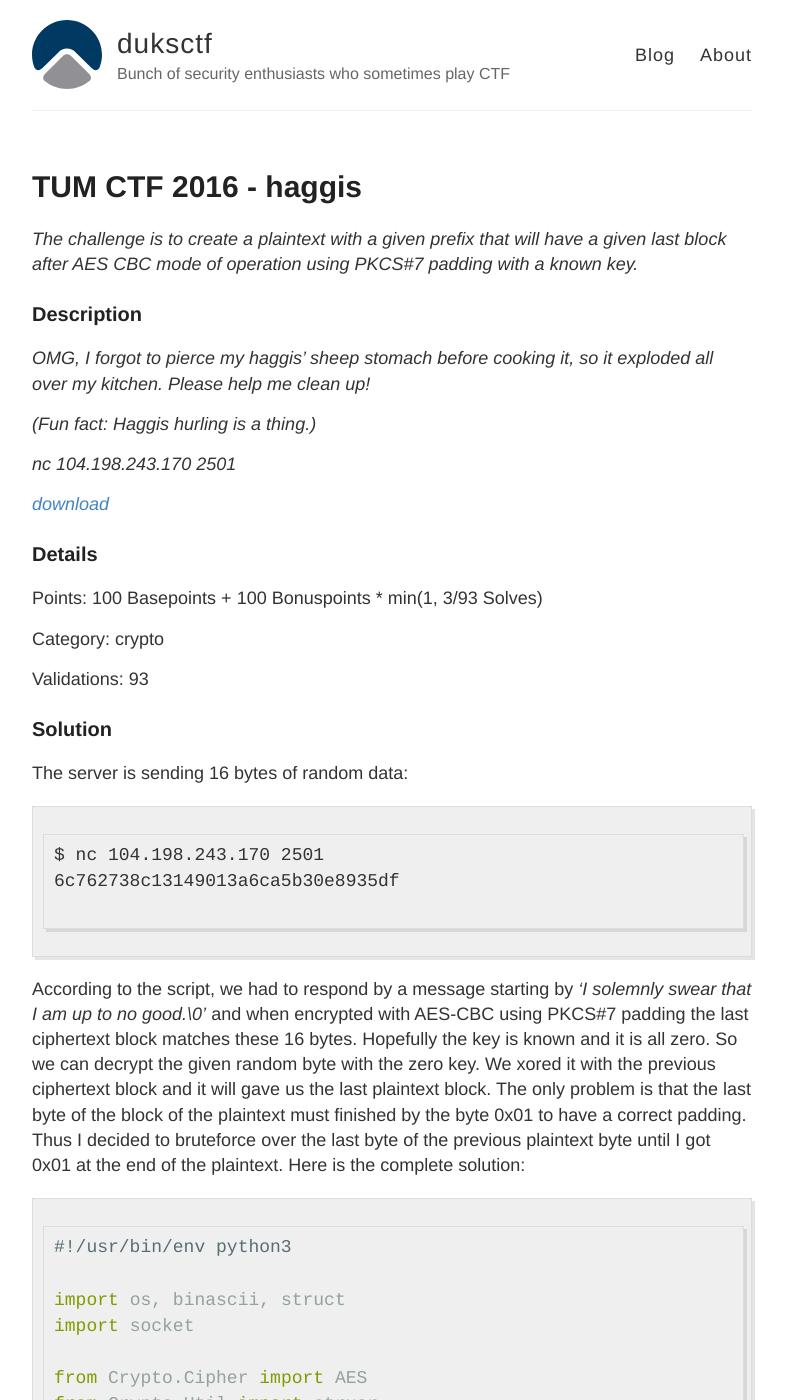
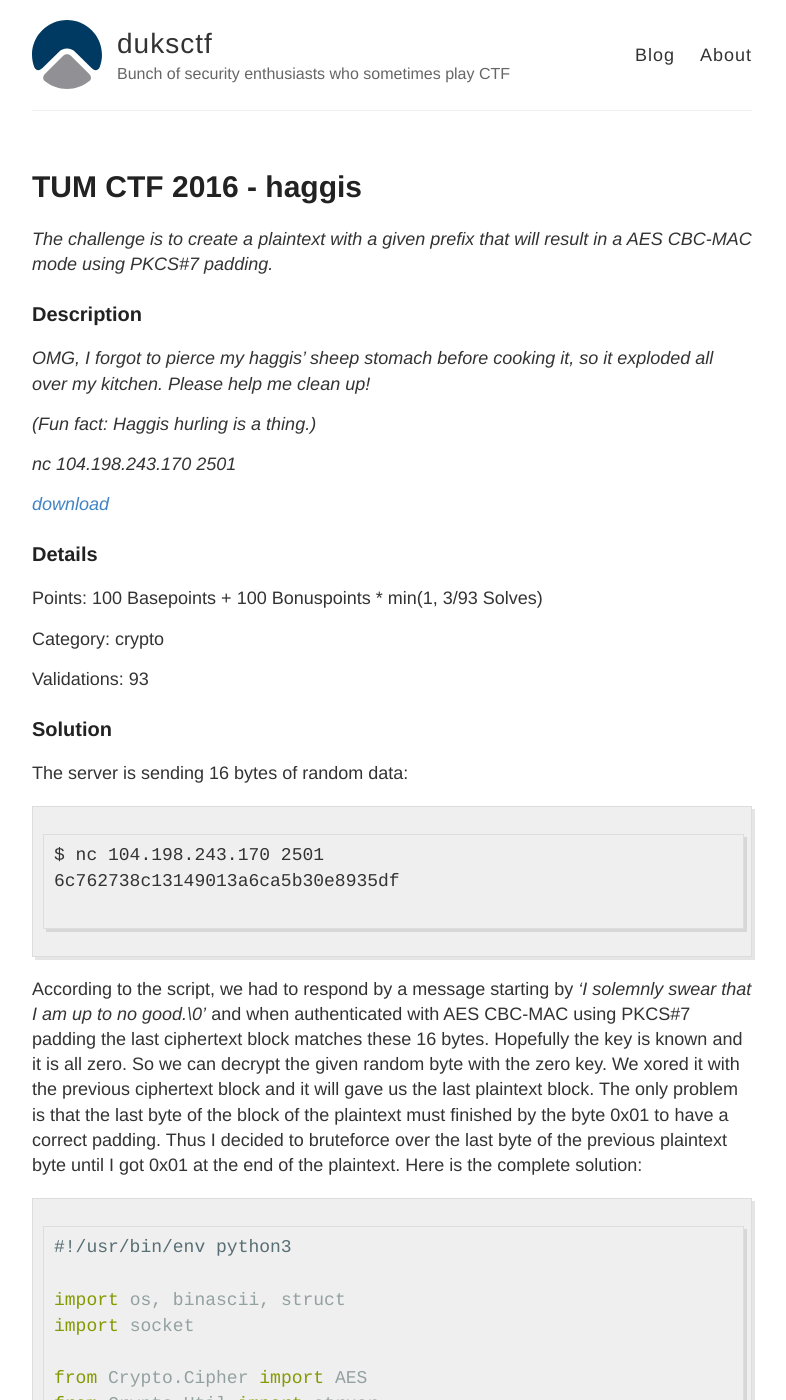
Before and after one commit to duksctf/duksctf.github.io, a Jekyll site: the page built from _posts/2016-10-01-TUMCTF2016-haggis.md, in a window 1280 px wide and 1400 px high. Shown: the whole window, without its empty margins (248-1034 px from the left). Built offline with Jekyll 4.4.1, drawn with Linux system fonts in a browser that asks for light colours.

Commit message:
TUM CTF Haggis

````diff
--- a/_posts/2016-10-01-TUMCTF2016-haggis.md
+++ b/_posts/2016-10-01-TUMCTF2016-haggis.md
@@ -4,7 +4,7 @@ title: TUM CTF 2016 - haggis
 date: 2016-10-01
 ---
 
-*The challenge is to create a plaintext with a given prefix that will have a given last block after AES CBC mode of operation using PKCS#7 padding with a known key.*
+*The challenge is to create a plaintext with a given prefix that will result in a AES CBC-MAC mode using PKCS#7 padding.*
 
 <!--more-->
 
@@ -35,7 +35,7 @@ $ nc 104.198.243.170 2501
 
 ```
 
-According to the script, we had to respond by a message starting by *'I solemnly swear that I am up to no good.\0'* and when encrypted with AES-CBC using PKCS#7 padding the last ciphertext block matches these 16 bytes. Hopefully the key is known and it is all zero. So we can decrypt the given random byte with the zero key. We xored it with the previous ciphertext block and it will gave us the last plaintext block. The only problem is that the last byte of the block of the plaintext must finished by the byte 0x01 to have a correct padding. Thus I decided to bruteforce over the last byte of the previous plaintext byte until I got 0x01 at the end of the plaintext.
+According to the script, we had to respond by a message starting by *'I solemnly swear that I am up to no good.\0'* and when authenticated with AES CBC-MAC using PKCS#7 padding the last ciphertext block matches these 16 bytes. Hopefully the key is known and it is all zero. So we can decrypt the given random byte with the zero key. We xored it with the previous ciphertext block and it will gave us the last plaintext block. The only problem is that the last byte of the block of the plaintext must finished by the byte 0x01 to have a correct padding. Thus I decided to bruteforce over the last byte of the previous plaintext byte until I got 0x01 at the end of the plaintext.
 Here is the complete solution:
 
 ```python
````
